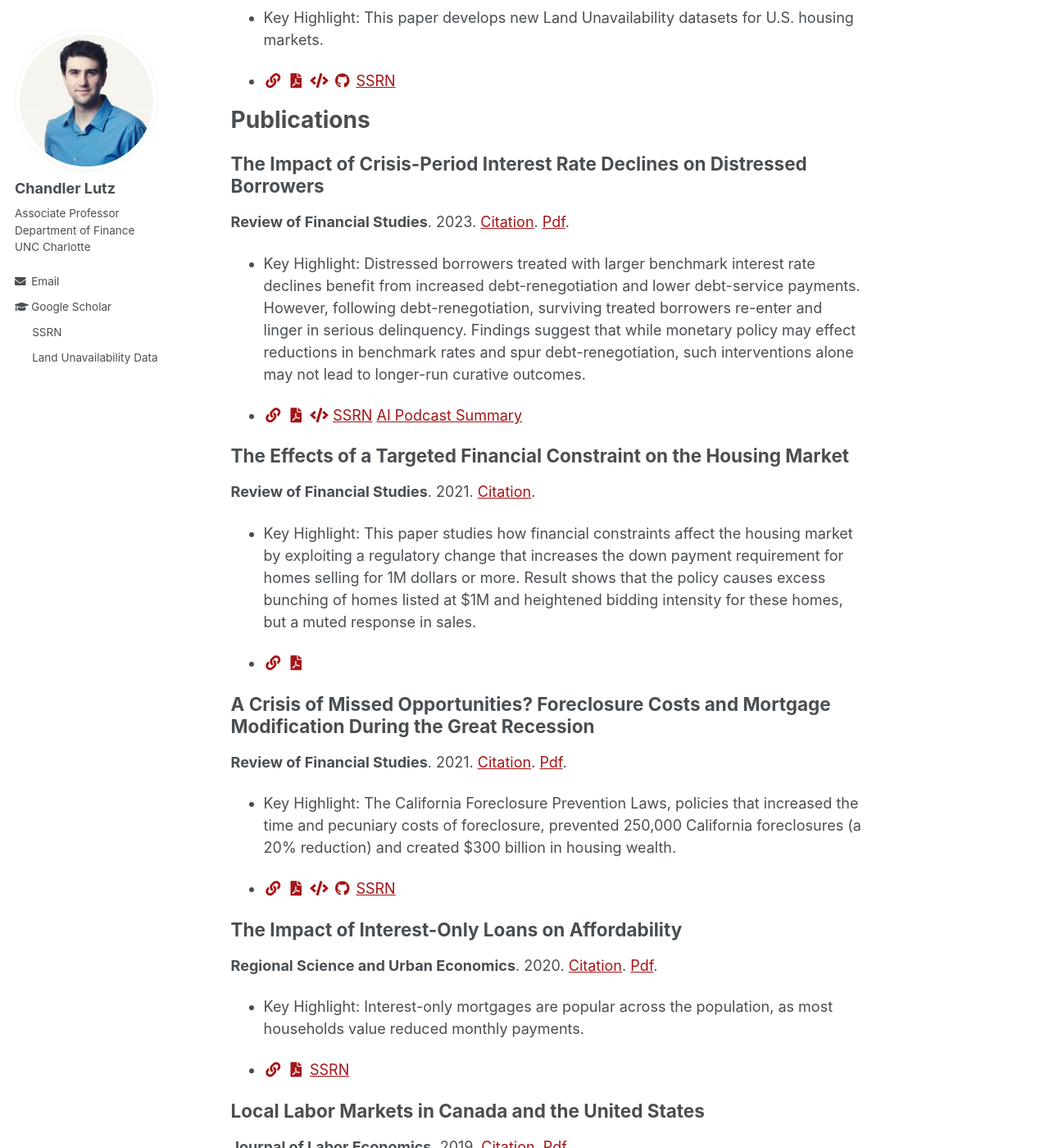
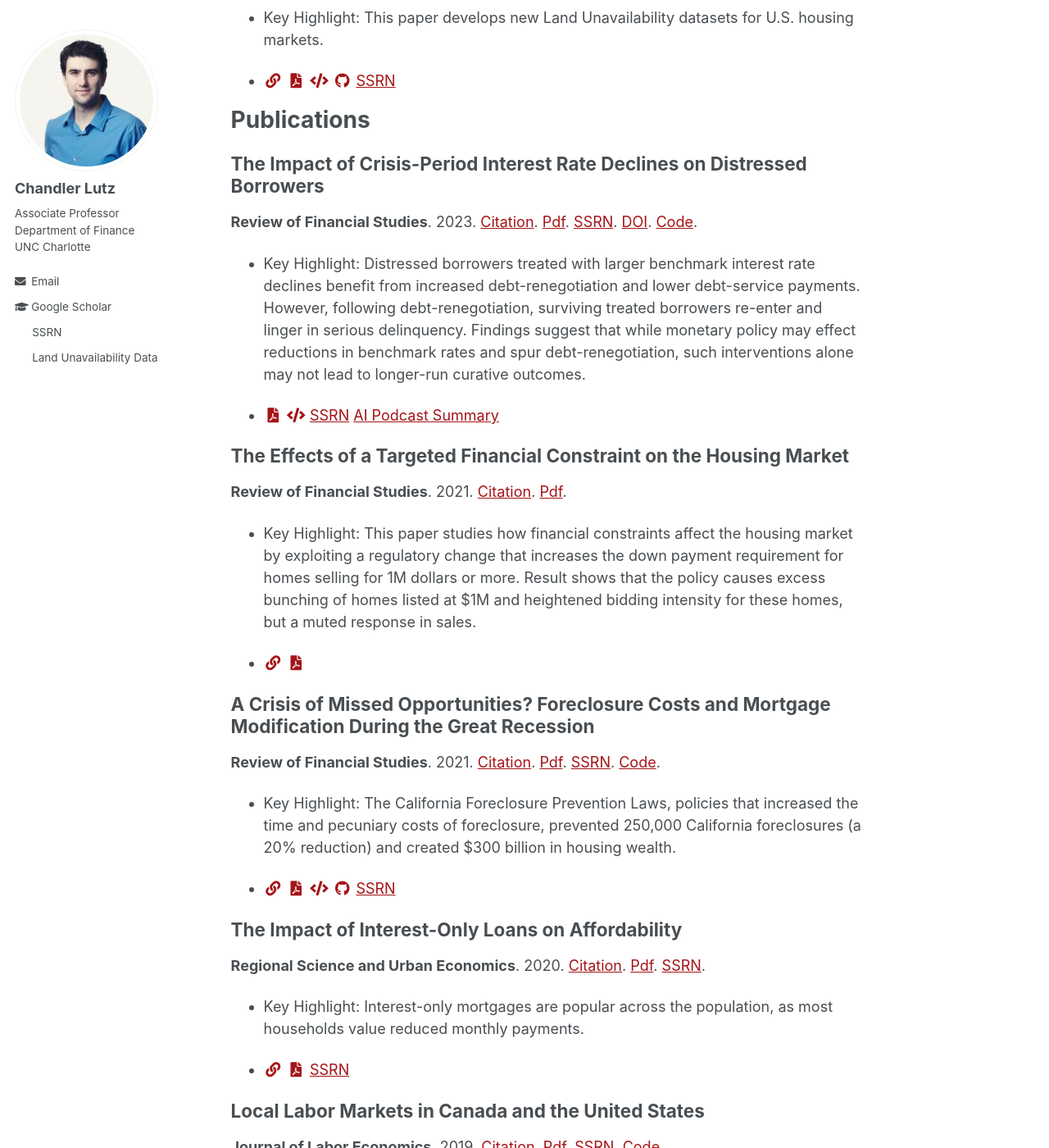
Before and after one commit to ChandlerLutz/ChandlerLutz.github.io, a Jekyll site: the page built from _pages/about.md, in a window 1280 px wide and 1400 px high, scrolled down 1075 px. Shown: the whole window at 82% size. Built offline with Jekyll 4.4.1, drawn with Linux system fonts in a browser that asks for light colours; some of the changed text lies outside the part shown.

Commit message:
Update Links order

```diff
--- a/_includes/archive-single.html
+++ b/_includes/archive-single.html
@@ -57,12 +57,20 @@
 
       <!-- citation and icon code -->
     <p>
-
       {% if post.citation %}
-        {{ post.citation }}.
+      {{ post.citation }}.
+      {% endif %}
+      {% if post.paperurl %}
+      <a href="{{ post.paperurl }}">Pdf</a>.
       {% endif %}
       {% if post.ssrn %}
-        <a href="{{ post.ssrn }}">Pdf</a>.
+      <a href="{{ post.ssrn }}">SSRN</a>.
+      {% endif %}
+      {% if post.doi %}
+      <a href="{{ post.doi }}">DOI</a>.
+      {% endif %}
+      {% if post.code %}
+      <a href="{{ post.code }}">Code</a>.
       {% endif %}
     </p>
     {% elsif post.collection == 'workingpapers' %}
```
Also changed, not shown: _publications/2023-interest-rate-declines-distressed-borrowers.md (+1 -1 lines).
